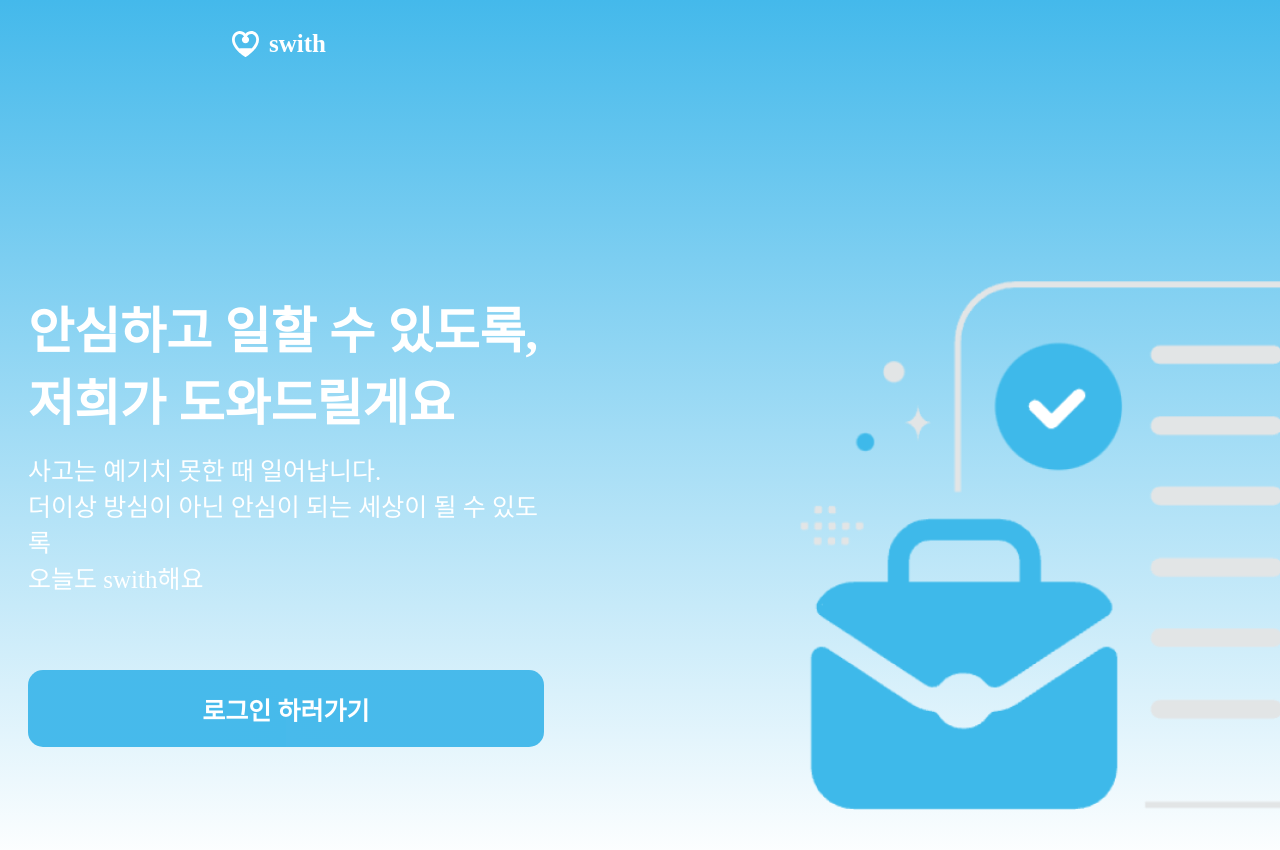
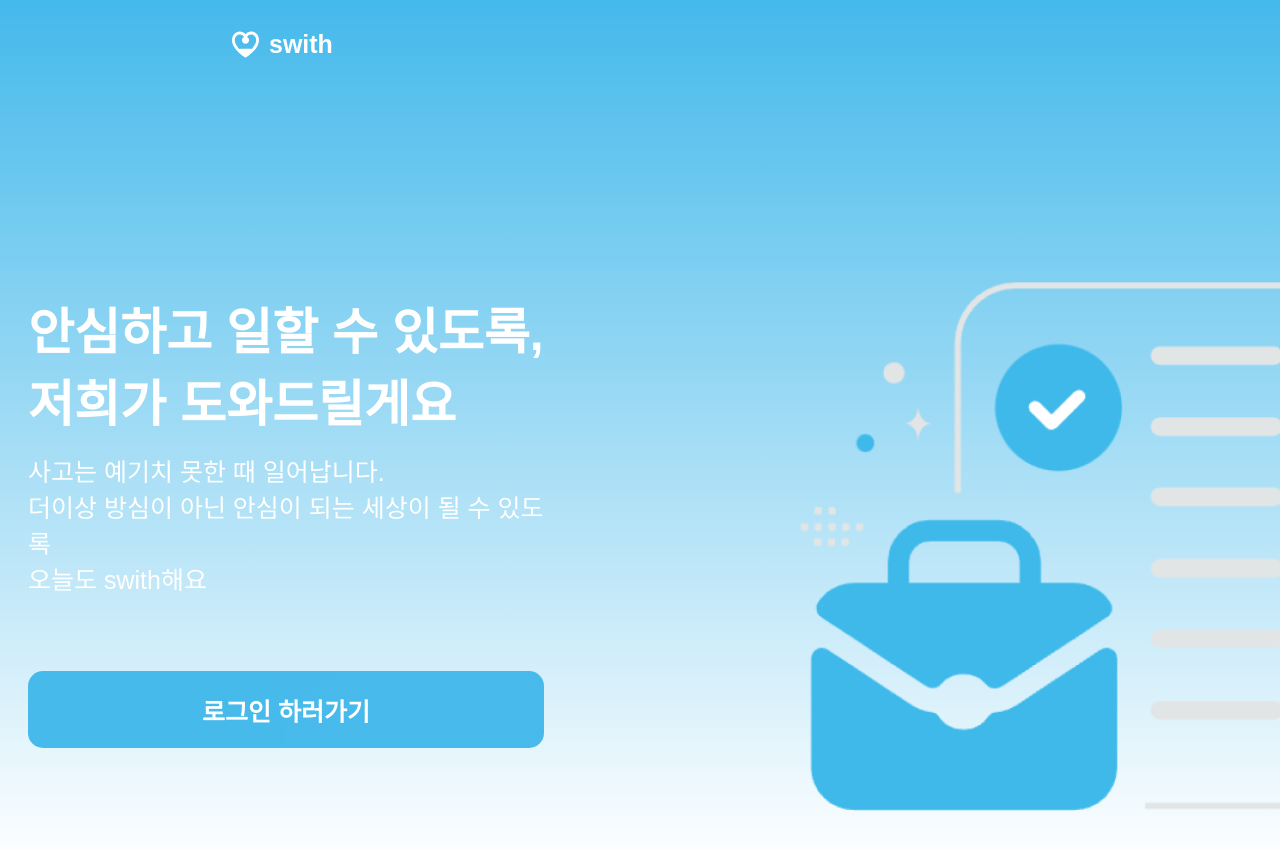
Before and after one commit to hack-Swith/Swith-Frontend, a React (Create React App) app: page / in a window 1280 px wide. Shown: the top 850 px of the page. Built offline with nearby package versions, Linux system fonts and the light colour scheme.

Commit message:
💄 :: GlobalStyle font 추가

```diff
--- a/src/components/login/loginMain.tsx
+++ b/src/components/login/loginMain.tsx
@@ -35,7 +35,6 @@ const Header = styled.div`
   p {
     color: #000;
     font-size: 50px;
-    font-family: Pretendard;
     font-style: normal;
     font-weight: 600;
   }
@@ -71,7 +70,6 @@ const GoLoginButton = styled.button`
   color: #fff;
   text-align: center;
   font-size: 25px;
-  font-family: Pretendard;
   font-style: normal;
   font-weight: 600;
 `;
--- a/src/components/main/index.tsx
+++ b/src/components/main/index.tsx
@@ -49,7 +49,6 @@ const Header = styled.div`
   p {
     color: #fff;
     font-size: 25px;
-    font-family: Pretendard;
     font-style: normal;
     font-weight: 600;
   }
@@ -69,7 +68,6 @@ const MainLeft = styled.div`
 const TitleText = styled.div`
   color: #fff;
   font-size: 50px;
-  font-family: Pretendard;
   font-style: normal;
   font-weight: 700;
   margin-bottom: 16px;
@@ -78,7 +76,6 @@ const TitleText = styled.div`
 const MainText = styled.div`
   color: #fff;
   font-size: 25px;
-  font-family: Pretendard;
   font-style: normal;
   font-weight: 500;
   margin-bottom: 75px;
@@ -87,7 +84,6 @@ const MainText = styled.div`
 const GoLoginButton = styled.button`
   color: #fff;
   font-size: 25px;
-  font-family: Pretendard;
   font-style: normal;
   font-weight: 600;
   text-align: center;
--- a/src/style/Globalstyle.ts
+++ b/src/style/Globalstyle.ts
@@ -5,7 +5,12 @@ const GlobalStyle = createGlobalStyle`
     margin: 0;
     padding: 0;
     box-sizing: border-box;
-
+    font-family: "Pretendard", sans-serif !important;
+    -webkit-tap-highlight-color: rgba(255, 255, 255, 0);
+    user-select: none;
+    -webkit-touch-callout: none;
+    box-sizing: border-box;
+    -ms-overflow-style: none;
   }
   a {
   text-decoration:none;
```
